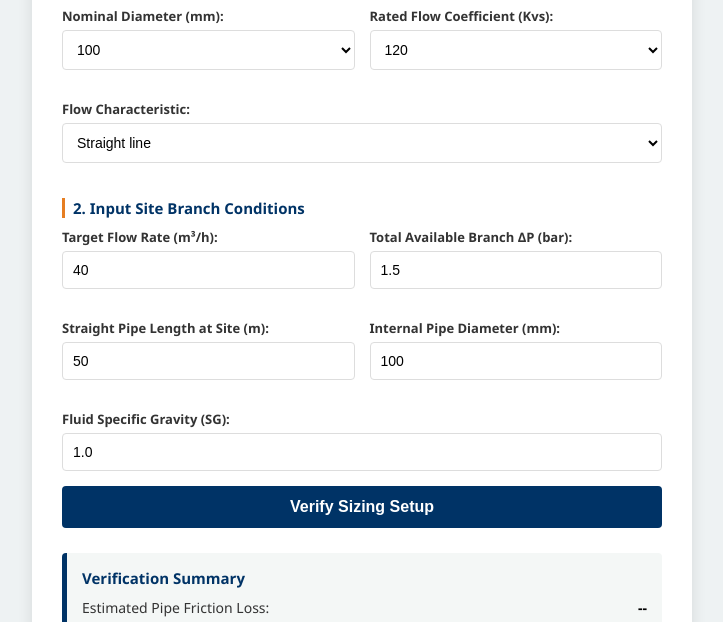
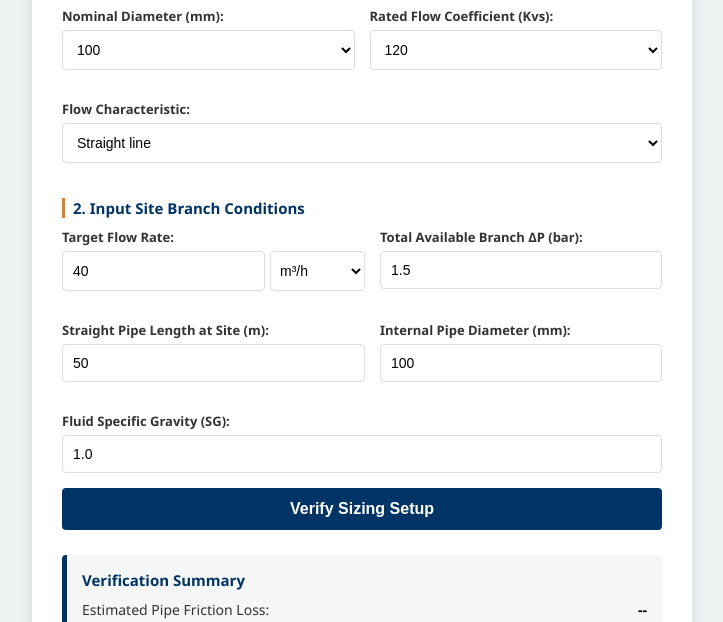
Before and after one commit to DNMAESTRO/FLUXCVSIZING, a plain HTML site: page index.html in a window 1280 px wide. Shown: the part 162-784 px from the top of the page, without its empty margins (278-1001 px from the left). Drawn offline with Linux system fonts and the light colour scheme.

Commit message:
Update index.html

```diff
--- a/index.html
+++ b/index.html
@@ -72,6 +72,20 @@
             margin-bottom: 15px;
             display: flex;
             flex-direction: column;
+        }
+
+        .flow-input-container {
+            display: flex;
+            gap: 5px;
+        }
+
+        .flow-input-container input {
+            flex: 1;
+        }
+
+        .flow-input-container select {
+            width: 95px;
+            padding: 10px 5px;
         }
 
         .full-width {
@@ -191,8 +205,15 @@
     <div class="section-title">2. Input Site Branch Conditions</div>
     <div class="form-grid">
         <div class="form-group">
-            <label for="flow">Target Flow Rate (m³/h):</label>
-            <input type="number" id="flow" value="40" step="0.1" min="0.01">
+            <label for="flow">Target Flow Rate:</label>
+            <div class="flow-input-container">
+                <input type="number" id="flow" value="40" step="0.1" min="0.01">
+                <select id="flowUnit">
+                    <option value="m3h" selected>m³/h</option>
+                    <option value="lpm">LPM (L/m)</option>
+                    <option value="gpm">GPM (US)</option>
+                </select>
+            </div>
         </div>
 
         <div class="form-group">
@@ -279,25 +300,31 @@
         const dia = document.getElementById('diameter').value;
         const maxStroke = VALVE_DATABASE[dia].stroke;
 
-        const flow = parseFloat(document.getElementById('flow').value);
+        const inputFlow = parseFloat(document.getElementById('flow').value);
+        const flowUnit = document.getElementById('flowUnit').value;
         const totalDp = parseFloat(document.getElementById('totalDp').value);
         const pipeLength = parseFloat(document.getElementById('pipeLength').value);
         const pipeDia = parseFloat(document.getElementById('pipeDia').value) / 1000.0; // convert mm to meters
 
-        if (isNaN(flow) || flow <= 0 || isNaN(totalDp) || totalDp <= 0) {
+        if (isNaN(inputFlow) || inputFlow <= 0 || isNaN(totalDp) || totalDp <= 0) {
             alert("Please input valid Flow and Branch Pressure values.");
             return;
         }
 
-        // 1. Calculate Pipe Friction Loss (Hazen-Williams Approximation for clean water setup)
-        // Flow velocity v = Q / A
+        // --- DYNAMIC UNIT CONVERSION SCALING RULES TO M3/H ---
+        let flow = inputFlow; // Default m3/h
+        if (flowUnit === "lpm") {
+            flow = inputFlow * 0.06; // 1 LPM = 0.06 m3/h
+        } else if (flowUnit === "gpm") {
+            flow = inputFlow * 0.227124; // 1 GPM = 0.227124 m3/h
+        }
+
+        // 1. Calculate Pipe Friction Loss
         const area = Math.PI * Math.pow(pipeDia, 2) / 4.0;
         const velocity = (flow / 3600.0) / area;
 
-        // Empiric pipe line pressure drop estimation (bar)
         let pipeDp = 0;
         if (pipeLength > 0 && pipeDia > 0) {
-            // Darcy-Weisbach simple friction factor approximation (f ≈ 0.02)
             const headLossMeters = 0.02 * (pipeLength / (pipeDia * 2.0 * 9.81)) * Math.pow(velocity, 2);
             pipeDp = (headLossMeters * 9.81 * sg * 1000) / 100000.0; // conversion to bar
         }
@@ -325,7 +352,7 @@
         let requiredKv = flow / Math.sqrt(valveDp / sg);
         document.getElementById('outReqKv').textContent = requiredKv.toFixed(2);
 
-        // 4. Determine Actuator Opening % and analyze bounds
+        // 4. Determine Actuator Opening %
         if (requiredKv > kvs) {
             document.getElementById('outOpen').textContent = "OVERSIZED REQUIRED";
             document.getElementById('outStroke').textContent = "--";
```
